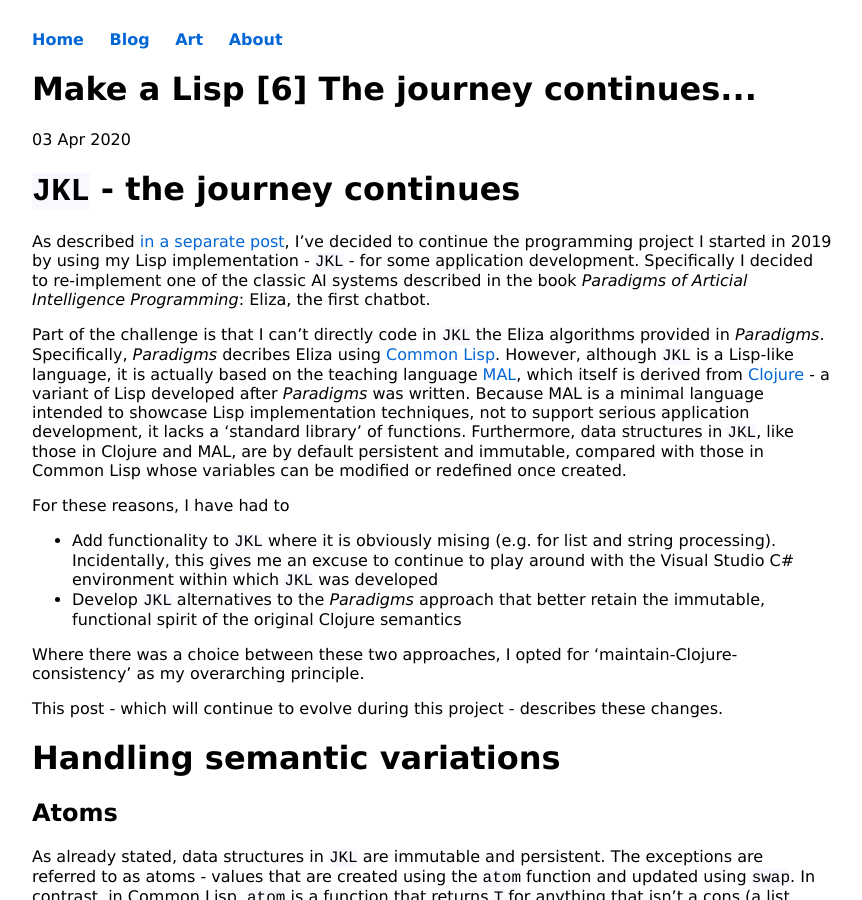
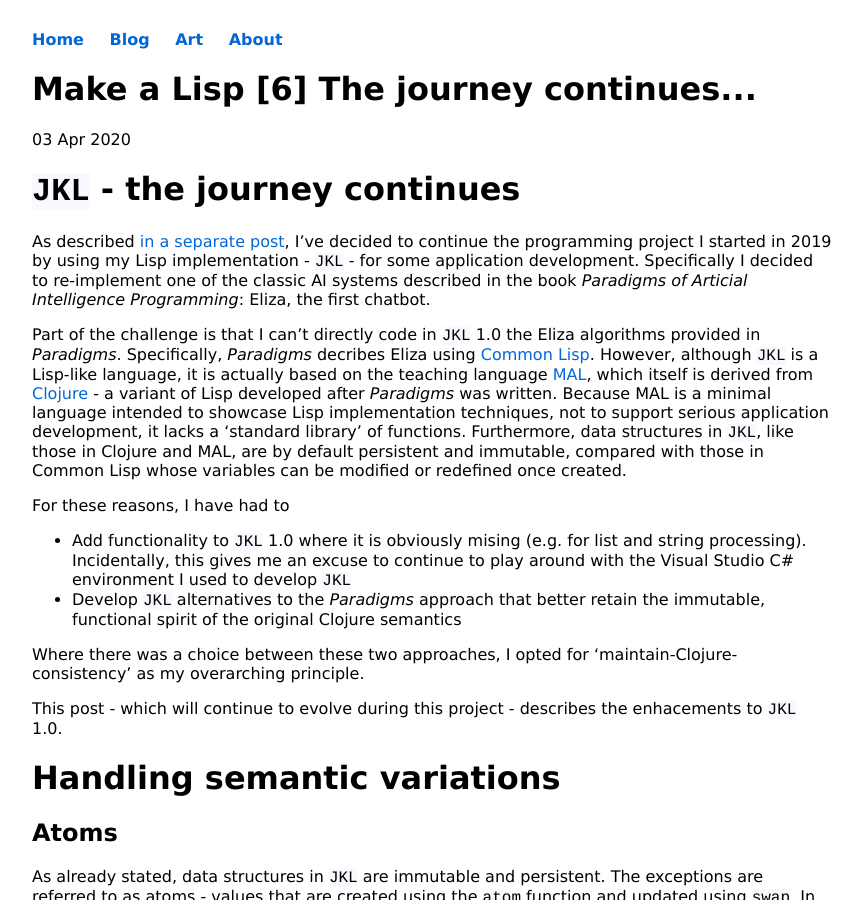
Before and after one commit to KineticLensman/KineticLensman.github.io, a Jekyll site: the page built from _posts/2020-04-03-Journey-continues.md, in a window 1280 px wide and 900 px high. Shown: the whole window, without its empty margins (208-1070 px from the left). Built offline with Jekyll 4.4.1, drawn with Linux system fonts in a browser that asks for light colours.

Commit message:
used term JKL 1.0

```diff
--- a/_posts/2020-04-03-Journey-continues.md
+++ b/_posts/2020-04-03-Journey-continues.md
@@ -8,15 +8,15 @@ date: 2020-04-03
 
 As described [in a separate post](https://www.non-kinetic-effects.co.uk/blog/2020/04/14/AI-Projects-Eliza), I've decided to continue the programming project I started in 2019 by using my Lisp implementation - `JKL` - for some application development. Specifically I decided to re-implement one of the classic AI systems described in the book *Paradigms of Articial Intelligence Programming*: Eliza, the first chatbot.
 
-Part of the challenge is that I can't directly code in `JKL` the Eliza algorithms provided in *Paradigms*. Specifically, *Paradigms* decribes Eliza using [Common Lisp](https://common-lisp.net/). However, although `JKL` is a Lisp-like language, it is actually based on the teaching language [MAL](https://github.com/kanaka/mal/blob/master/process/guide.md), which itself is derived from [Clojure](https://clojure.org/index) - a variant of Lisp developed after *Paradigms* was written. Because MAL is a minimal language intended to showcase Lisp implementation techniques, not to support serious application development, it lacks a 'standard library' of functions. Furthermore, data structures in `JKL`, like those in Clojure and MAL, are by default persistent and immutable, compared with those in Common Lisp whose variables can  be modified or redefined once created.
+Part of the challenge is that I can't directly code in `JKL` 1.0 the Eliza algorithms provided in *Paradigms*. Specifically, *Paradigms* decribes Eliza using [Common Lisp](https://common-lisp.net/). However, although `JKL` is a Lisp-like language, it is actually based on the teaching language [MAL](https://github.com/kanaka/mal/blob/master/process/guide.md), which itself is derived from [Clojure](https://clojure.org/index) - a variant of Lisp developed after *Paradigms* was written. Because MAL is a minimal language intended to showcase Lisp implementation techniques, not to support serious application development, it lacks a 'standard library' of functions. Furthermore, data structures in `JKL`, like those in Clojure and MAL, are by default persistent and immutable, compared with those in Common Lisp whose variables can  be modified or redefined once created.
 
 For these reasons, I have had to
-* Add functionality to `JKL` where it is obviously mising (e.g. for list and string processing). Incidentally, this gives me an excuse to continue to play around with the Visual Studio C# environment within which `JKL` was developed
+* Add functionality to `JKL` 1.0 where it is obviously mising (e.g. for list and string processing). Incidentally, this gives me an excuse to continue to play around with the Visual Studio C# environment I used to develop `JKL`
 * Develop `JKL` alternatives to the *Paradigms* approach that better retain the immutable, functional spirit of the original Clojure semantics
 
 Where there was a choice between these two approaches, I opted for 'maintain-Clojure-consistency' as my overarching principle.
 
-This post - which will continue to evolve during this project - describes these changes.
+This post - which will continue to evolve during this project - describes the enhacements to `JKL` 1.0.
 
 # Handling semantic variations
 
```
